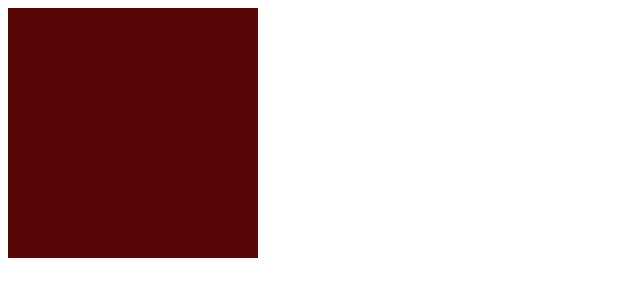
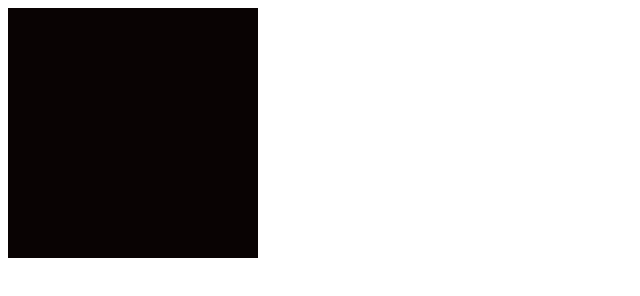
Before and after one commit to MariaKlara8D/teste, a plain HTML site: page index.html in a window 1280 px wide. Shown: the whole page, without its empty margins (0-640 px from the left). Drawn offline with Linux system fonts and the light colour scheme.

Commit message:
kkkkk
kkkkkkk

```diff
--- a/index.html
+++ b/index.html
@@ -8,6 +8,9 @@
 </head>
 <body>
     <div class="square">
+        <div class = "square2">
+
+        </div>
 
     </div>
 </body>
--- a/style.css
+++ b/style.css
@@ -1,5 +1,10 @@
 .square{
-    background-color: rgb(88, 6, 6);
+    background-color: rgb(207, 16, 16);
     width: 250px ;
     height: 250px;
 }
+.square2{
+    background-color: rgb(9, 3, 3);
+    width: 250px ;
+    height: 250px;
+}
```
